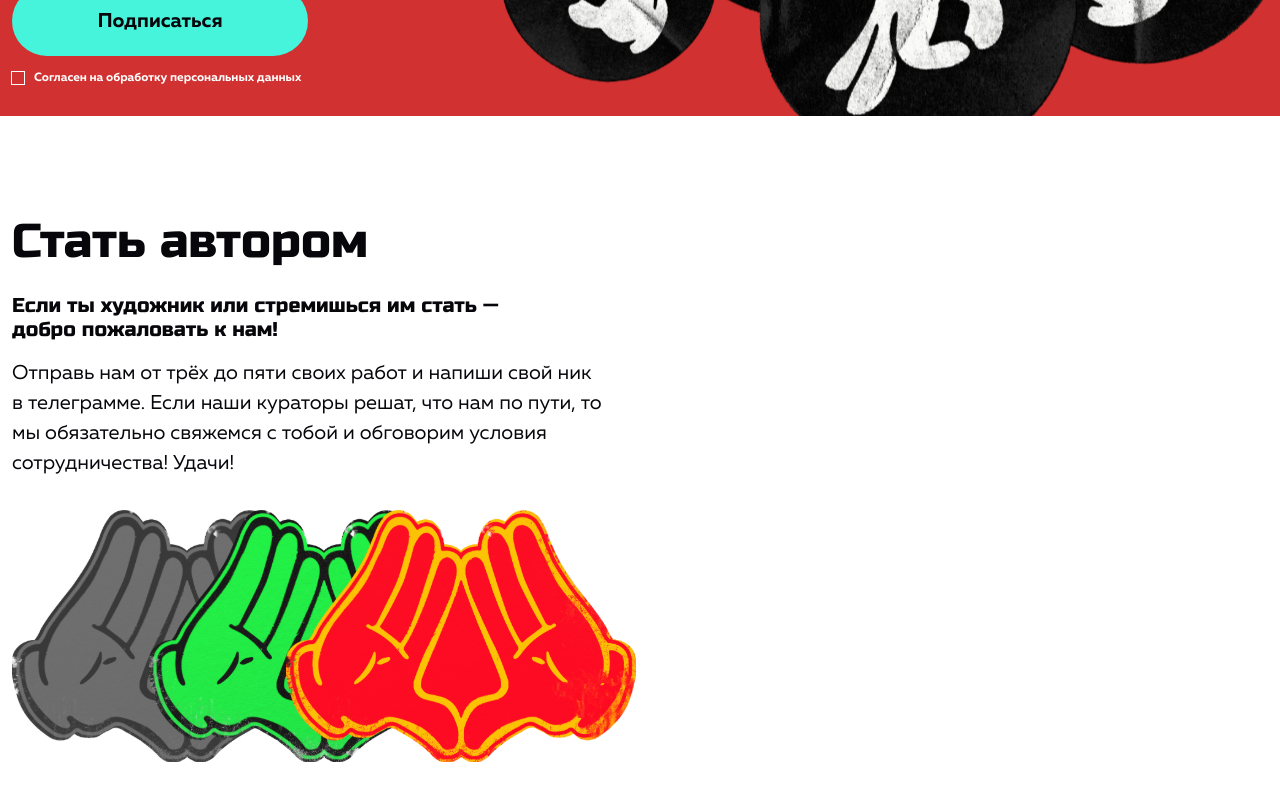
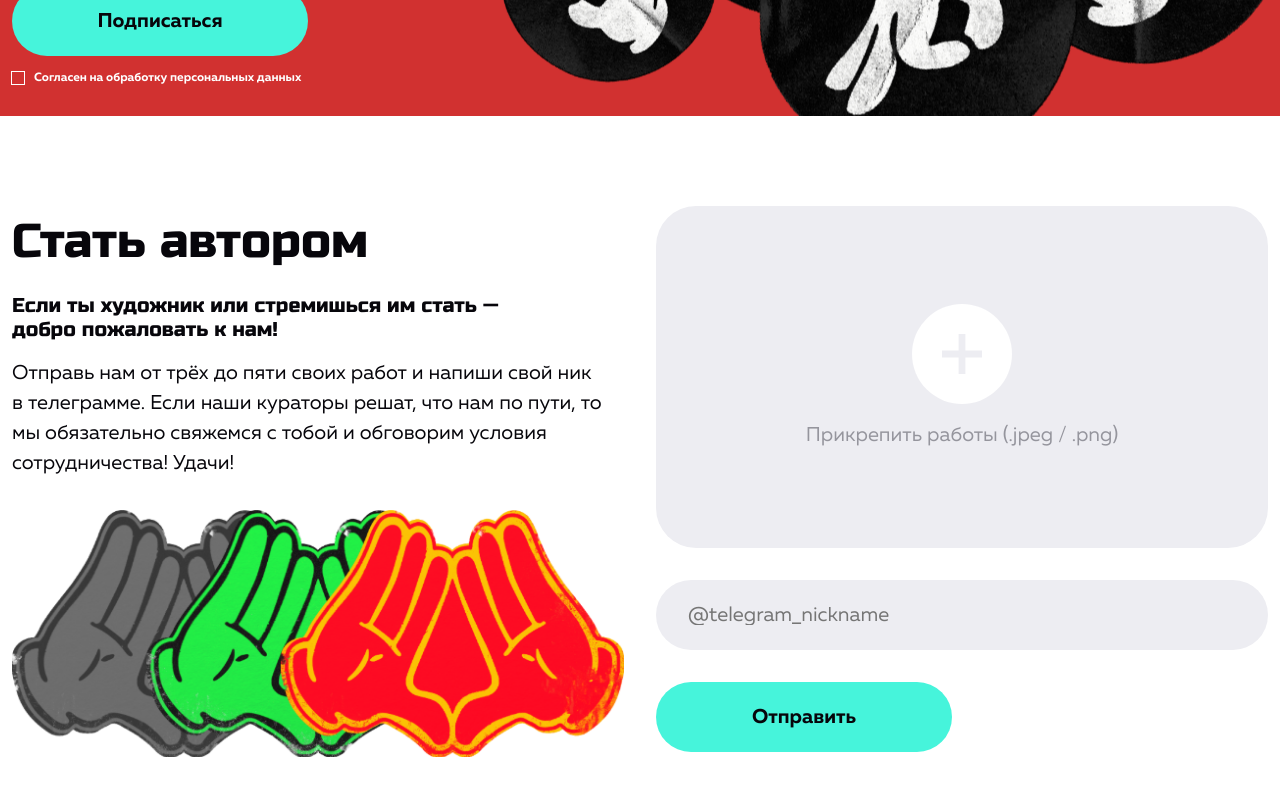
Before and after one commit to SergeyMalyuga/aura, an Angular app: page / in a window 1280 px wide. Shown: the part 3481-4281 px from the top of the page. Built offline with nearby package versions, Linux system fonts and the light colour scheme.

Commit message:
Создать форму отправки файла и контактов социальных сетей.

```diff
--- a/src/app/features/become-author/become-author.component.html
+++ b/src/app/features/become-author/become-author.component.html
@@ -19,7 +19,16 @@
         <img src="./assets/images/raster/become-author-hande-1920.png" alt="" loading="lazy">
       </picture>
       <form class="become-author__form">
-
+        <label for="become-author__input-file" class="become-author__label-file">
+          <div class="become-author__label-file-icon"></div>
+          <span class="become-author__label-file-text">Прикрепить работы (.jpeg / .png)</span>
+        </label>
+        <input id="become-author__input-file" class="become-author__input-file visually-hidden" type="file"/>
+        <label for="become-author__input-social" class="become-author-label-social visually-hidden">Ваши контакты в
+          соцсетях</label>
+        <input id="become-author__input-social" class="become-author__input-social" type="text"
+               placeholder="@telegram_nickname"/>
+        <button class="button become-author__button-send" type="button">Отправить</button>
       </form>
     </div>
   </div>
--- a/src/app/features/become-author/become-author.component.scss
+++ b/src/app/features/become-author/become-author.component.scss
@@ -26,10 +26,20 @@
     text-align: left;
   }
 
-/*  &__subtitle, &__text {
-    max-width: 788px;
-    width: 100%;
-  }*/
+  /*  &__subtitle, &__text {
+      max-width: 788px;
+      width: 100%;
+    }*/
+
+  &__image {
+    &-info {
+      max-width: 624px;
+
+      img {
+        max-width: 100%;
+      }
+    }
+  }
 
   &__subtitle {
     font-size: 20px;
@@ -57,4 +67,85 @@
   &__info, &__wrapper {
     width: calc((100% - 32px) / 2);
   }
+
+  &__label {
+    &-file {
+      margin-bottom: 32px;
+      display: flex;
+      flex-direction: column;
+      gap: 16px;
+      align-items: center;
+      width: 100%;
+      padding: 98px 0;
+      min-height: 342px;
+      border-radius: 40px;
+      background: variables.$grey;
+      cursor: pointer;
+
+      &:hover {
+        .become-author__label-file-icon {
+          border-color: variables.$link-hover;
+
+          &::before {
+            background-color: variables.$link-hover;
+          }
+        }
+      }
+
+      &-icon {
+        display: flex;
+        justify-content: center;
+        align-items: center;
+        width: 100px;
+        height: 100px;
+        border-radius: 50%;
+        background-color: variables.$white;
+        border: 2px solid transparent;
+        transition: border-color 0.3s ease;
+
+        &::before {
+          content: "";
+          display: block;
+          top: 0;
+          left: 0;
+          width: 40px;
+          height: 40px;
+          background-color: variables.$grey;
+          mask-image: url("../../../assets/images/vector/become-author-cross.svg");
+          mask-repeat: no-repeat;
+          mask-size: cover;
+          mask-position: center;
+          transition: background 0.3s ease;
+        }
+      }
+
+      &-text {
+        color: variables.$grey-middle;
+        font-family: variables.$font-family-primary;
+        font-size: 20px;
+        font-weight: 400;
+        line-height: 30px;
+        letter-spacing: 0;
+        text-align: center;
+      }
+    }
+  }
+
+  &__input {
+    &-social {
+      border: none;
+      width: 100%;
+      border-radius: 40px;
+      background: variables.$grey;
+      padding: 25px 5px 25px 32px;
+      color: variables.$grey-dark;
+      font-family: Muller;
+      font-size: 20px;
+      font-weight: 400;
+      line-height: 100%;
+      letter-spacing: 0;
+      text-align: left;
+      margin-bottom: 32px;
+    }
+  }
 }
--- a/src/styles/_variables.scss
+++ b/src/styles/_variables.scss
@@ -5,6 +5,7 @@ $red: rgb(209 49 48 / 100%);
 $grey-light: rgb(196 196 196 / 100%);
 $grey-middle: rgb(149 149 157 / 100%);
 $grey: rgb(237 237 242 / 100%);
+$grey-dark: rgb(113 113 120 / 100%);
 $link-hover: rgb(70 244 219 / 100%);
 $link-active: rgb(87 210 114 / 100%);
 $button-gradient: linear-gradient(
```
Also changed, not shown: src/assets/images/vector/become-author-cross.svg (added).
